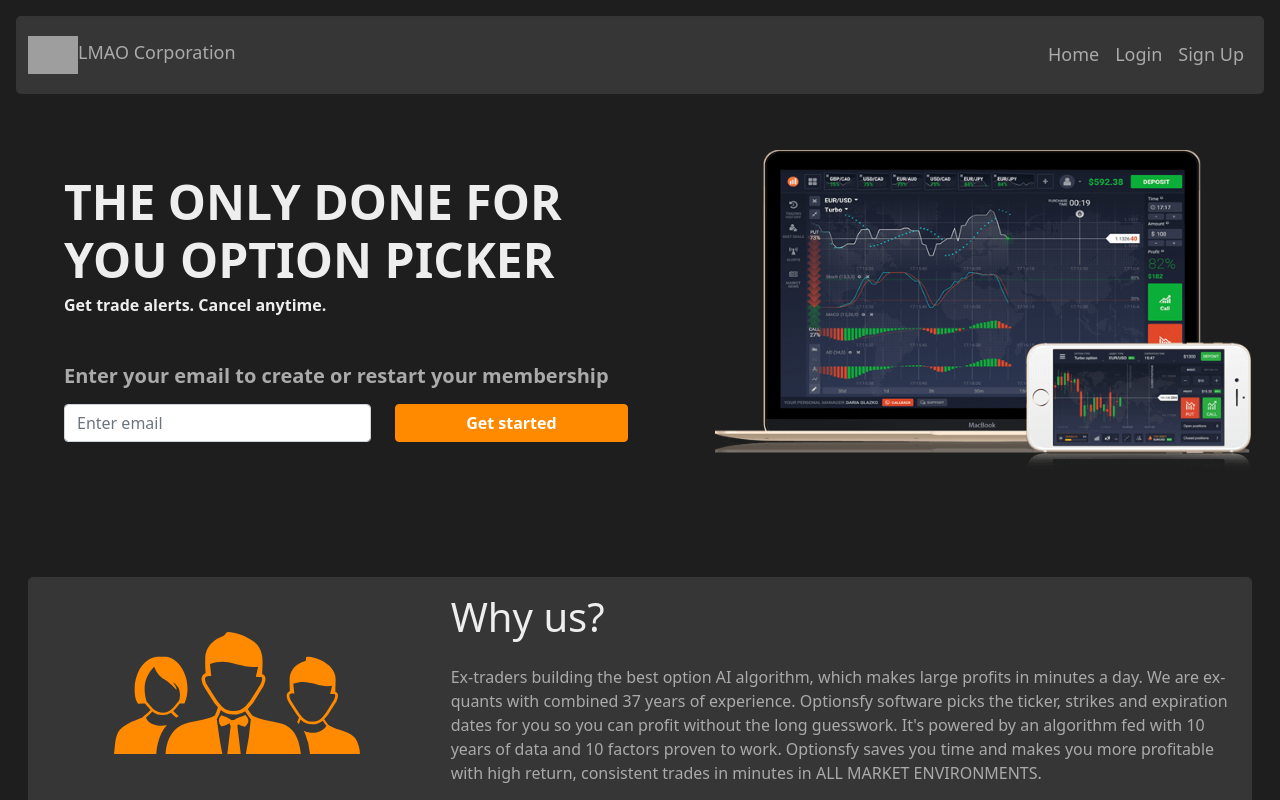
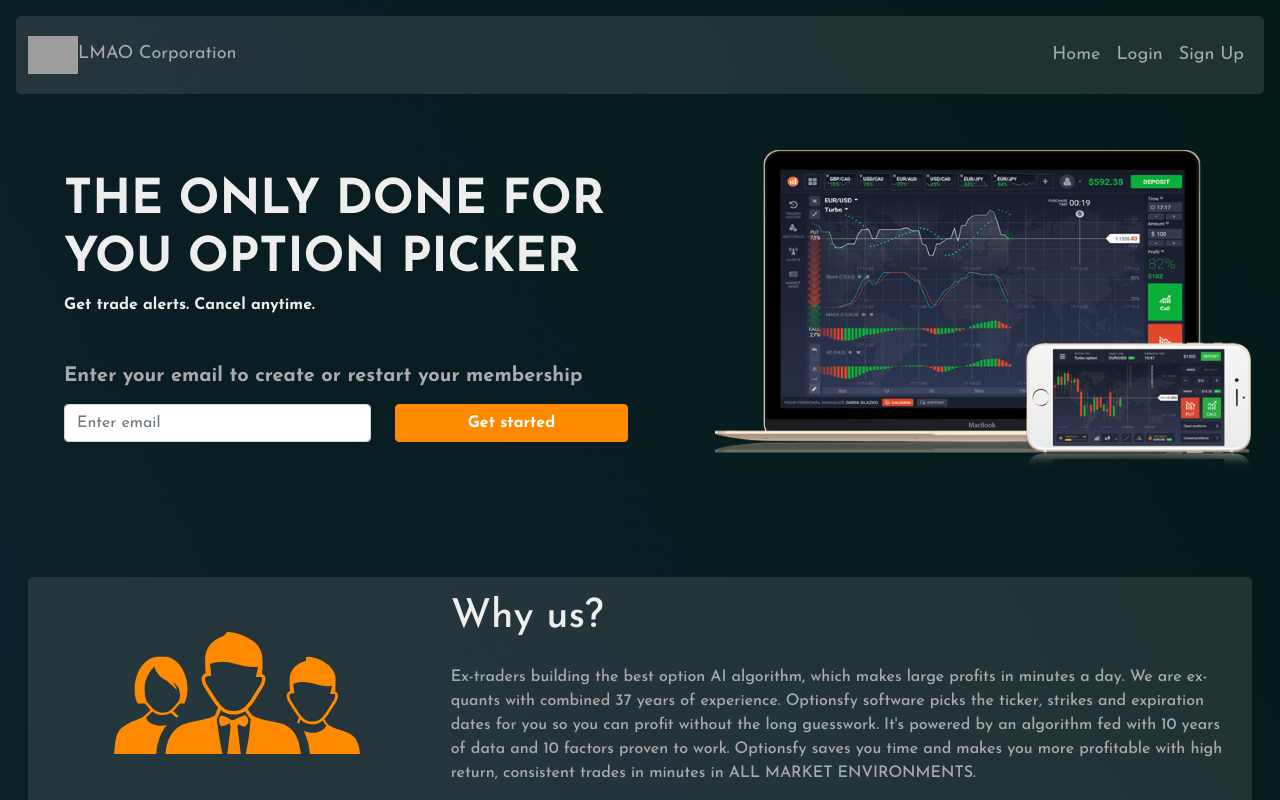
Before and after one commit to Underscore2/Progetto-React, a React (Create React App) app in the folder progetto/: page / in a window 1280 px wide. Shown: the top 800 px of the page. Built offline with nearby package versions, Linux system fonts and the light colour scheme; grey boxes are pictures that could not be loaded.

Commit message:
add style

```diff
--- a/progetto/package.json
+++ b/progetto/package.json
@@ -6,7 +6,7 @@
     "@testing-library/jest-dom": "^5.16.4",
     "@testing-library/react": "^13.3.0",
     "@testing-library/user-event": "^13.5.0",
-    "aos": "^2.3.4",
+    "aos": "^3.0.0-beta.6",
     "bootstrap": "^5.1.3",
     "react": "^18.1.0",
     "react-bootstrap": "^2.4.0",
--- a/progetto/public/index.html
+++ b/progetto/public/index.html
@@ -3,10 +3,11 @@
 
 <head>
   <meta charset="utf-8" />
-  <link rel="icon" href="%PUBLIC_URL%/egg-fill.svg" />
+  <link rel="icon" href="%PUBLIC_URL%/images/egg-fill.svg" />
   <meta name="viewport" content="width=device-width, initial-scale=1" />
   <meta name="theme-color" content="#000000" />
   <meta name="description" content="Web site created using create-react-app" />
+  <link rel="stylesheet" href="https://unpkg.com/aos@next/dist/aos.css" />
   <link rel="apple-touch-icon" href="%PUBLIC_URL%/logo192.png" />
   <!--
       manifest.json provides metadata used when your web app is installed on a
@@ -27,7 +28,9 @@
 
 <body>
   <noscript>You need to enable JavaScript to run this app.</noscript>
-  <div id="root"></div>
+  <div id="root" >
+
+  </div>
   <!--
       This HTML file is a template.
       If you open it directly in the browser, you will see an empty page.
@@ -38,6 +41,10 @@
       To begin the development, run `npm start` or `yarn start`.
       To create a production bundle, use `npm run build` or `yarn build`.
     -->
+    <script src="https://unpkg.com/aos@next/dist/aos.js"></script>
+    <script>
+      AOS.init();
+    </script>
 </body>
 
 </html>
--- a/progetto/src/App.css
+++ b/progetto/src/App.css
@@ -1,15 +1,13 @@
 @import url('https://fonts.googleapis.com/css2?family=Josefin+Sans:ital,wght@0,100;0,200;0,300;0,400;0,500;0,600;0,700;1,100;1,200;1,300;1,400;1,500;1,600;1,700&display=swap');
 @import url('./css/helper-class.css');
-<<<<<<< HEAD
-<<<<<<< HEAD
+
 
 body {
-  background-color: black;
+  height: 600px;
+  background: linear-gradient(62deg, #070707, #100e0f, #0a1f27, #021813);
+    animation: gradient 15s ease infinite;
+     background-size: 400% 400%;
 }
-=======
->>>>>>> feature/header
-=======
->>>>>>> feature/footer
 
 .App {
   font-family: 'Josefin Sans', sans-serif;
--- a/progetto/src/App.js
+++ b/progetto/src/App.js
@@ -7,6 +7,9 @@
 import "./css/helper-class.css";
 import Layout from "./Components/Layout/Layout";
 import Login from "./Components/Login";
+import AOS from 'aos';
+import 'aos/dist/aos.css';
+AOS.init();
 
 function NoMatch() {
     return (
@@ -21,7 +24,7 @@
 
 export default function App() {
   return (
-    <div className="App bgblack">
+    <div className="App">
         <Routes>
             <Route path="/" element={<Layout />}>
                 <Route index element={<Homepage/>}/>
--- a/progetto/src/Components/Body/Description.js
+++ b/progetto/src/Components/Body/Description.js
@@ -8,10 +8,12 @@
       <section className="container-xxl px-4">
         {item.schema.map((desc, index) => {
           return (
-            <Row key={index} className="white-modules p-2 my-5">
+            <Row key={index} data-aos="zoom-in" className="white-modules  p-2 my-5">
               <Col xs={12} md={8} className={index % 2 ? "d-flex flex-column order-0 py-2 justify-content-center":"order-1 d-flex py-2 justify-content-center flex-column"}>
+
                 <h1 className="font-primary mb-4 link">{desc.title} </h1>
                 <h6 className="font-secondary lh-base">{desc.subtitle} </h6>
+
               </Col>
               <Col xs={12} md={4} className={index % 2 ? "order-1 d-flex justify-content-center py-2 align-items-center mt-4 m-lg-0":"order-0 d-flex py-2 justify-content-center align-items-center mt-4 m-lg-0"}>
                 <img src={desc.image} alt="" className="desc-img"/>
--- a/progetto/src/Components/Footer/Footer.js
+++ b/progetto/src/Components/Footer/Footer.js
@@ -9,7 +9,7 @@
             <div>
                 {texts.map((item) => {
                     return (
-                        <div className='bgblack p-3 container-xxl'>
+                        <div className=' p-3 container-xxl'>
                             <Row className='m-0 py-3 white-modules justify-content-center align-items-center px-2 m-0 w-100'>
                                 <Col xs={12} md={4} lg={6} xl={7} xxl={8} className="py-2">
                                     <Link to="/" className="d-flex align-items-center">
--- a/progetto/src/Components/Header/Navbar.js
+++ b/progetto/src/Components/Header/Navbar.js
@@ -5,7 +5,7 @@
 import hamburger from "../../images/cell.svg"
 export default function Navbar(){
     return (
-      <div className="container-xxl p-3">
+      <div className="container-xxl p-3 gradient-background">
         <Row className="m-0 py-3 white-modules justify-content-center align-items-center px-2 m-0 w-100">
           <Col className="p-1 align-items-center justify-content-around flex-sm-row" xs={8} sm={9} md={7}>
             <img src={logo} className="uovo" style={{ width: "50px", height: "auto" }} alt="logo" />
--- a/progetto/src/css/helper-class.css
+++ b/progetto/src/css/helper-class.css
@@ -161,3 +161,26 @@
 .f1{
     font-size: 16px
 }
+
+@-webkit-keyframes gradient{
+  0% {
+    background-position: 0 50%;
+  }
+  50% {
+    background-position: 100% 50%;
+  }
+  100% {
+     background-position: 0% 50%;
+  }
+}
+@keyframes gradient{
+  0% {
+    background-position: 0 50%;
+  }
+  50% {
+    background-position: 100% 50%;
+  }
+  100% {
+     background-position: 0% 50%;
+  }
+}
```
Also changed, not shown: 1 other file (tests, documents, lock files or other folders).
